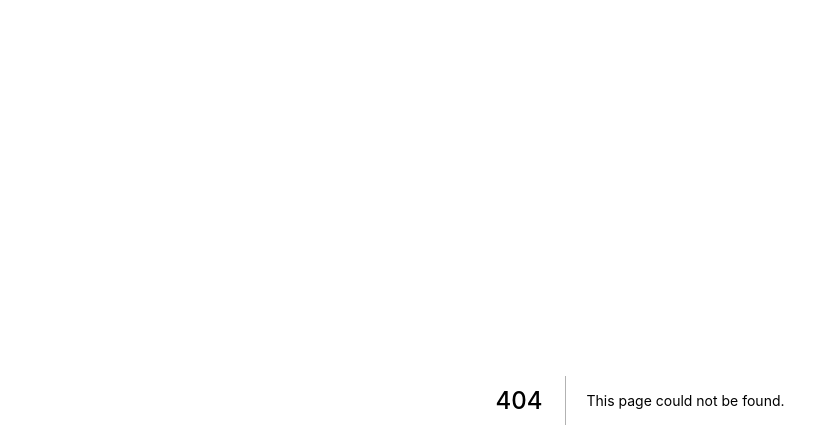
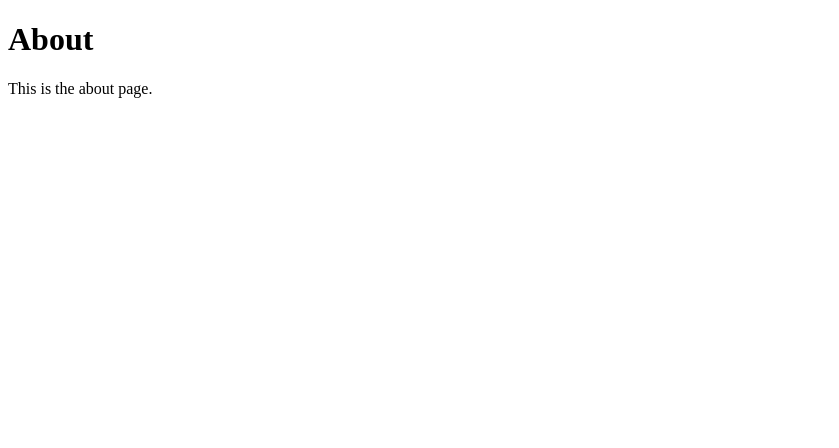
Before and after one commit to jonathansick/hello-next, a Next.js app: page /about in a window 1280 px wide. Before the commit this address had no page. Shown: the top 448 px of the page, without its empty margins (0-839 px from the left). Built offline with nearby package versions, Linux system fonts and the light colour scheme.

Commit message:
Add and link to /about page
Shows off the Link API that does client-side routing and history.

```diff
--- /dev/null
+++ b/pages/about.js
@@ -0,0 +1,6 @@
+export default () => (
+  <div>
+    <h1>About</h1>
+    <p>This is the about page.</p>
+  </div>
+)
--- a/pages/index.js
+++ b/pages/index.js
@@ -1,5 +1,10 @@
+import Link from 'next/link'
+
 const Index = () => (
   <div>
+    <Link href="/about">
+      <a>About Page</a>
+    </Link>
     <p>Hello Next.js</p>
   </div>
 )
```
